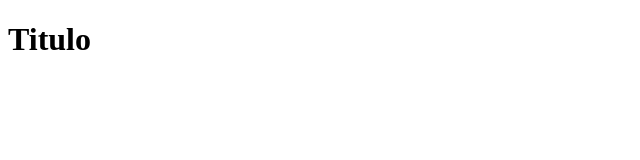
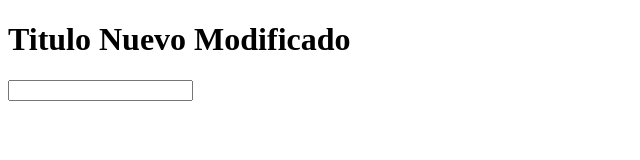
Before and after one commit to darioncr/git-udemy-prueba, a plain HTML site: page index.html in a window 1280 px wide. Shown: the whole page, without its empty margins (0-640 px from the left). Drawn offline with Linux system fonts and the light colour scheme.

Commit message:
Se modifico index Juan

```diff
--- a/index.html
+++ b/index.html
@@ -7,6 +7,7 @@
     <title>Demo git</title>
 </head>
 <body>
-    <h1>Titulo</h1>
+    <h1>Titulo Nuevo Modificado</h1>
+    <input type="text" name="firstName" id="firstName">
 </body>
 </html>
```
